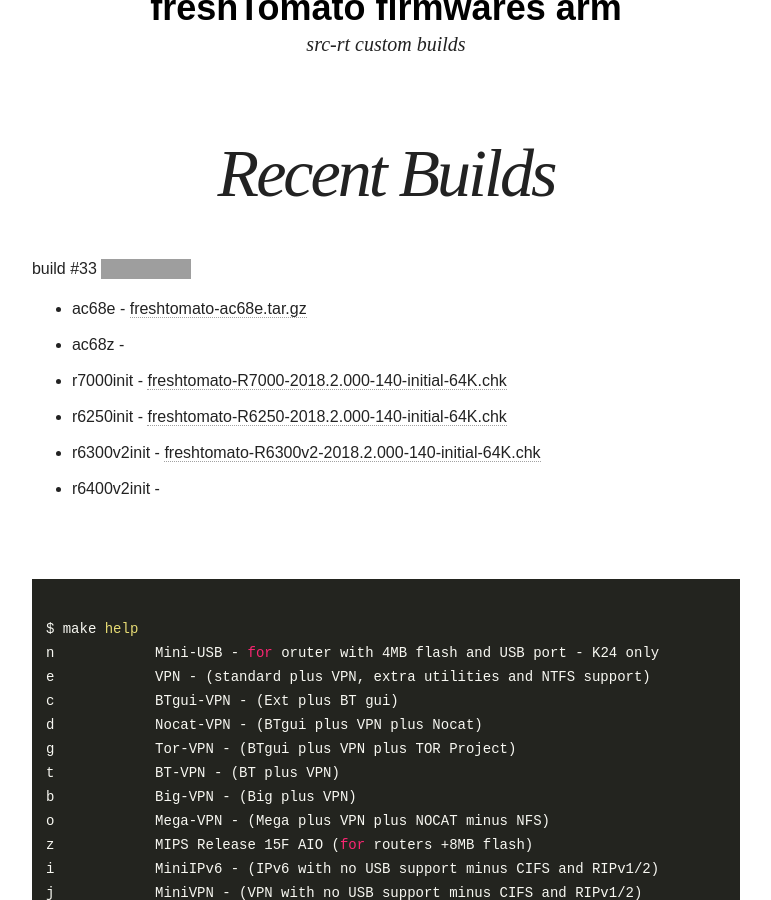
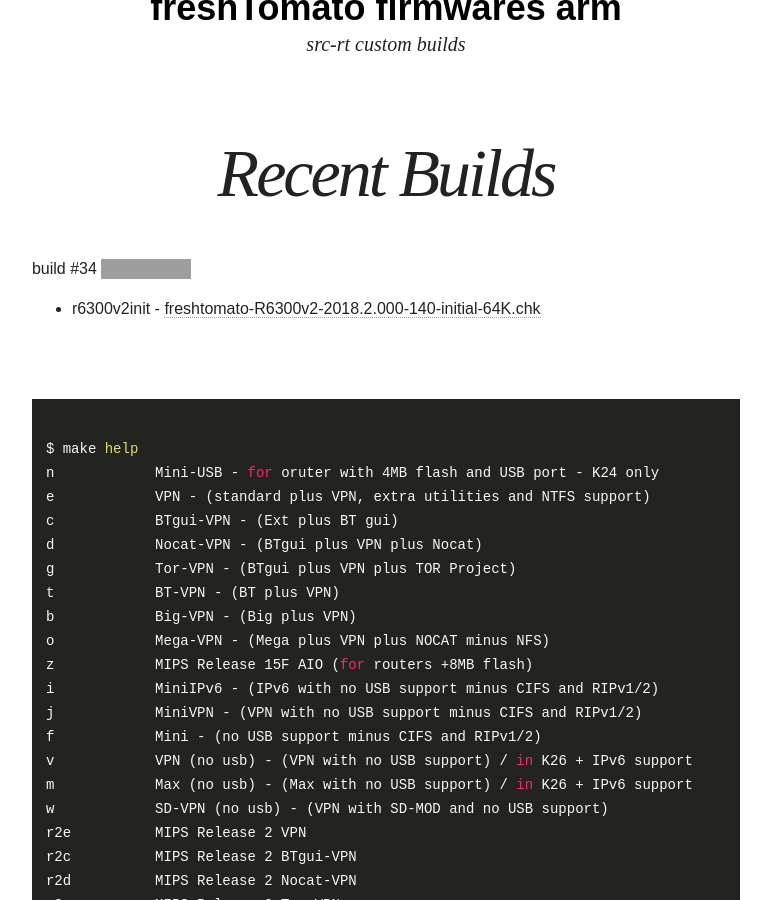
Before and after one commit to oglopss/freshTomato-ARM-ci-jekyll, a Jekyll site: the page built from index.html, in a window 1280 px wide and 900 px high, scrolled down 339 px. Shown: the whole window, without its empty margins (254-1025 px from the left). Built offline with Jekyll 4.4.1, drawn with Linux system fonts in a browser that asks for light colours; nearby versions of some CDN libraries; grey boxes are pictures that could not be loaded.

Commit message:
Travis build 34 r6300v2init pushed to gh-pages

```diff
--- a/_data/ss.yml
+++ b/_data/ss.yml
@@ -1,8 +1,3 @@
-build: 33
+build: 34
 files:
-  - 0003 r7000init freshtomato-R7000-2018.2.000-140-initial-64K.chk
-  - 0004 r6250init freshtomato-R6250-2018.2.000-140-initial-64K.chk
   - 0005 r6300v2init freshtomato-R6300v2-2018.2.000-140-initial-64K.chk
-  - 0006 r6400v2init
-  - 0001 ac68e freshtomato-ac68e.tar.gz
-  - 0002 ac68z
```
